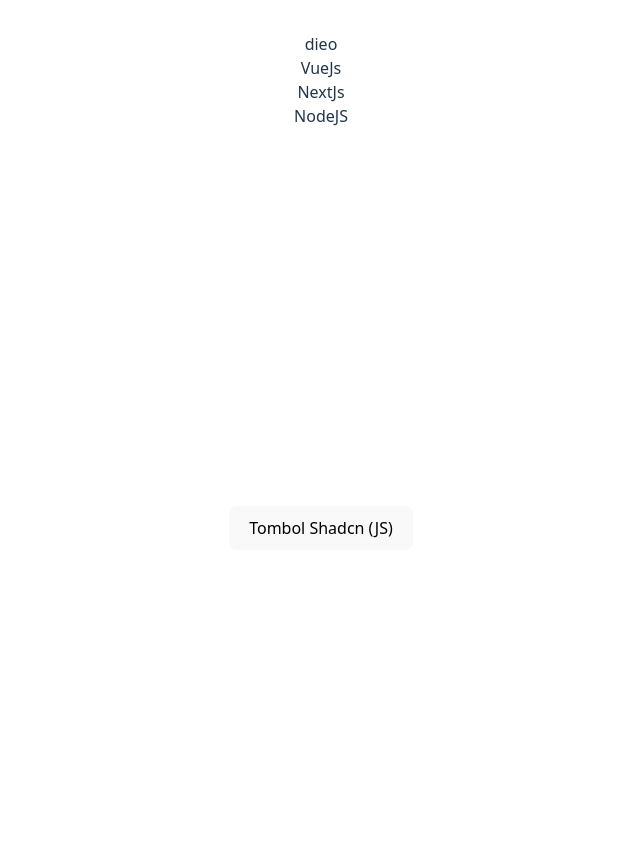
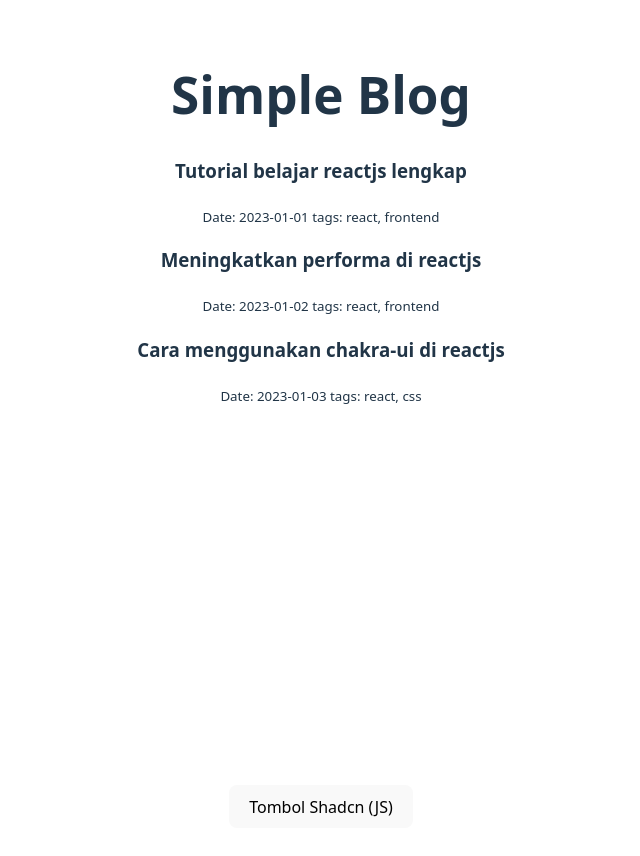
Before and after one commit to dieosurya867/my-shadcn-app, a React (Vite) app: page / in a window 1280 px wide. Shown: the top 856 px of the page, without its empty margins (319-959 px from the left). Built offline with nearby package versions, Linux system fonts and the light colour scheme.

Commit message:
menggunakan json

```diff
--- a/src/App.jsx
+++ b/src/App.jsx
@@ -1,6 +1,7 @@
 import { useState } from "react";
 import { Button } from "./components/ui/button";
 import Article from "./components/Article";
+import Home from "./pages/Home";
 import Props from "./components/Props";
 import reactLogo from "./assets/react.svg";
 import viteLogo from "/vite.svg";
@@ -32,7 +33,8 @@
       <p className="read-the-docs">
         Click on the Vite and React logos to learn more
       </p> */}
-      <Article name="dieo" titles={["VueJs", "NextJs", "NodeJS"]} />
+      <Home />
+      {/* <Article name="dieo" titles={["VueJs", "NextJs", "NodeJS"]} /> */}
       {/* <Props name="Dieo" /> */}
       <div className="min-h-screen flex items-center justify-center bg-gray-100">
         <Button variant="default" size="lg">
--- /dev/null
+++ b/src/components/Blog.jsx
@@ -0,0 +1,12 @@
+function Blog(props) {
+  return (
+    <>
+      <h3>{props.title}</h3>
+      <small>
+        Date: {props.date} tags: {props.tags.join(", ")}
+      </small>
+    </>
+  );
+}
+
+export default Blog;
--- /dev/null
+++ b/src/pages/Home.jsx
@@ -0,0 +1,21 @@
+import Article from "../components/Article";
+import Blog from "../components/Blog";
+import posts from "../posts.json";
+
+function Home() {
+  return (
+    <>
+      <h1>Simple Blog</h1>
+      {posts.map((blog, index) => (
+        <Blog
+          key={index}
+          title={blog.title}
+          tags={blog.tags}
+          date={blog.date}
+        />
+      ))}
+    </>
+  );
+}
+
+export default Home;
--- /dev/null
+++ b/src/posts.json
@@ -0,0 +1,20 @@
+[
+  {
+    "title": "Tutorial belajar reactjs lengkap",
+    "tags": ["react", "frontend"],
+    "date": "2023-01-01",
+    "isNew": true
+  },
+  {
+    "title": "Meningkatkan performa di reactjs",
+    "tags": ["react", "frontend"],
+    "date": "2023-01-02",
+    "isNew": false
+  },
+  {
+    "title": "Cara menggunakan chakra-ui di reactjs",
+    "tags": ["react", "css"],
+    "date": "2023-01-03",
+    "isNew": false
+  }
+]
```
